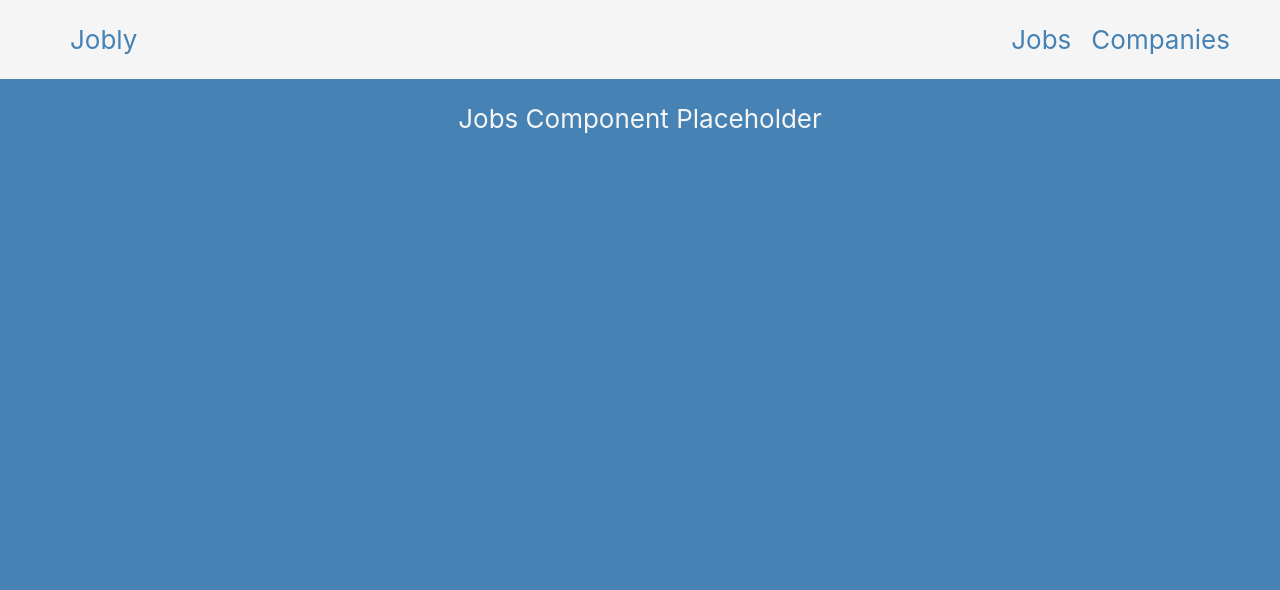
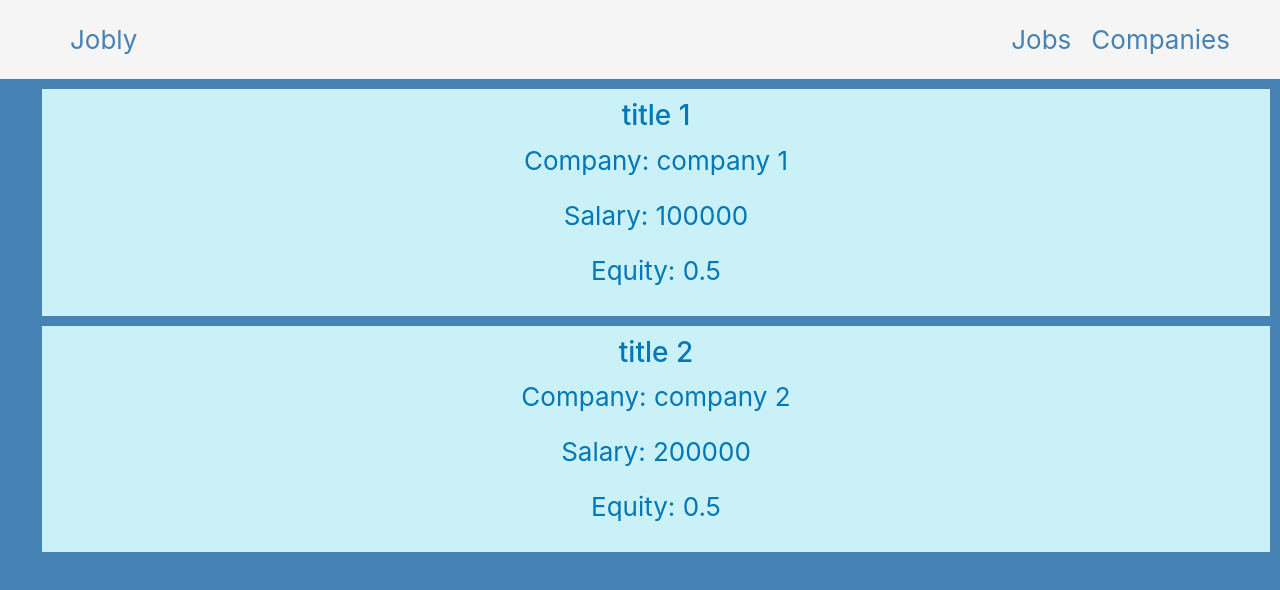
Before and after one commit to StrawberryShortyCake/react-jobly, a React (Vite) app in the folder react-jobly/: page /jobs in a window 1280 px wide. Shown: the top 590 px of the page. Built offline with nearby package versions, Linux system fonts and the light colour scheme.

Commit message:
Updated the skeleton

```diff
--- a/react-jobly/src/Companies.jsx
+++ /dev/null
@@ -1,12 +0,0 @@
-/**
- * Purpose: renders a list of companies
- *
- * Props: none
- * States: companies
- *
- * App > RoutesList > Companies
- */
-function Companies() {
-  return <div className="Companies">Companiess Component Placeholder</div>;
-}
-export default Companies;
--- /dev/null
+++ b/react-jobly/src/CompanyCard.css
@@ -0,0 +1,5 @@
+.CompanyCard {
+  background-color: gainsboro;
+  color: gray;
+  padding: 10px;
+}
--- /dev/null
+++ b/react-jobly/src/CompanyCard.jsx
@@ -0,0 +1,18 @@
+import "./CompanyCard.css";
+/**
+ * Purpose: renders a single company
+ *
+ * Props: { handle, name, description, numEmployees, logoUrl }
+ * States: none
+ *
+ *  CompanyList > CompanyCard
+ */
+function CompanyCard({ companyData }) {
+  return (
+    <div className="CompanyCard">
+      <h2>{companyData.name}</h2>
+      <p>{companyData.description}</p>
+    </div>
+  );
+}
+export default CompanyCard;
--- /dev/null
+++ b/react-jobly/src/CompanyDetails.jsx
@@ -0,0 +1,35 @@
+import JobCard from "./JobCard";
+const defaultJobs = [
+  {
+    title: "title 1",
+    salary: 100000,
+    equity: "0.5",
+    name: "company 1",
+  },
+  {
+    title: "title 2",
+    salary: 200000,
+    equity: "0.5",
+    name: "company 1",
+  },
+];
+
+/**
+ * Purpose: renders a list of companies
+ *
+ * Props: none
+ * States: companyData
+ *
+ * App > RoutesList > CompanyDetails
+ */
+function CompanyDetails() {
+  const jobs = defaultJobs;
+  return (
+    <ul>
+      {jobs.map((job) => (
+        <JobCard title={job.title} salary={job.salary} equity={job.equity} />
+      ))}
+    </ul>
+  );
+}
+export default CompanyDetails;
--- /dev/null
+++ b/react-jobly/src/CompanyList.jsx
@@ -0,0 +1,43 @@
+import CompanyDetails from "./CompanyDetails";
+import Company from "./CompanyCard";
+
+const defaultCompanies = [
+  {
+    handle: "handle 1",
+    name: "name1",
+    numEmployees: 10,
+    description: "description 1",
+    logoUrl: "",
+  },
+  {
+    handle: "handle 2",
+    name: "name 2",
+    numEmployees: 20,
+    description: "description 2",
+    logoUrl: "",
+  },
+];
+
+/**
+ * Purpose: renders a list of companies
+ *
+ * Props: none
+ * States: companies
+ *
+ * App > RoutesList > Companies
+ */
+
+function CompanyList() {
+  const companies = defaultCompanies;
+
+  return (
+    <ul>
+      {companies.map((company) => (
+        <li className="Companies" key={company.handle}>
+          <Company companyData={company} />
+        </li>
+      ))}
+    </ul>
+  );
+}
+export default CompanyList;
--- a/react-jobly/src/CompayDetails.jsx
+++ /dev/null
@@ -1,14 +0,0 @@
-/**
- * Purpose: renders a list of companies
- *
- * Props: none
- * States: companyData
- *
- * App > RoutesList > CompanyDetails
- */
-function CompanyDetails() {
-  return (
-    <div className="CompanyDetails">CompanyDetails Component Placeholder</div>
-  );
-}
-export default CompanyDetails;
--- /dev/null
+++ b/react-jobly/src/JobCard.css
@@ -0,0 +1,6 @@
+.JobCard {
+  background-color: #caf0f8;
+  color: #0077b6;
+  padding: 10px;
+  margin: 10px;
+}
--- /dev/null
+++ b/react-jobly/src/JobCard.jsx
@@ -0,0 +1,21 @@
+import "./JobCard.css";
+
+/**
+ * Purpose: renders a single company
+ *
+ * Props: title, salary, equity, name
+ * States: none
+ *
+ *  JobList > JobCard
+ */
+function JobCard({ title, salary, equity, name }) {
+  return (
+    <div className="JobCard">
+      <h3>{title}</h3>
+      {name !== undefined ? <p>Company: {name}</p> : ""}
+      <p>Salary: {salary}</p>
+      <p>Equity: {equity}</p>
+    </div>
+  );
+}
+export default JobCard;
--- /dev/null
+++ b/react-jobly/src/JobList.jsx
@@ -0,0 +1,42 @@
+import "./JobList.css";
+import JobCard from "./JobCard.jsx";
+
+const defaultJobs = [
+  {
+    title: "title 1",
+    salary: 100000,
+    equity: "0.5",
+    name: "company 1",
+  },
+  {
+    title: "title 2",
+    salary: 200000,
+    equity: "0.5",
+    name: "company 2",
+  },
+];
+
+/**
+ * Purpose: renders a list of jobs
+ *
+ * Props: none
+ * States: jobs
+ *
+ *  App > RoutesList > Jobs
+ */
+function JobList() {
+  const jobs = defaultJobs;
+  return (
+    <ul>
+      {jobs.map((job) => (
+        <JobCard
+          title={job.title}
+          salary={job.salary}
+          equity={job.equity}
+          name={job.name}
+        />
+      ))}
+    </ul>
+  );
+}
+export default JobList;
--- a/react-jobly/src/Jobs.jsx
+++ /dev/null
@@ -1,13 +0,0 @@
-import "./Jobs.css";
-/**
- * Purpose: renders a list of jobs
- *
- * Props: none
- * States: jobs
- *
- *  App > RoutesList > Jobs
- */
-function Jobs() {
-  return <div className="Jobs">Jobs Component Placeholder</div>;
-}
-export default Jobs;
--- a/react-jobly/src/RoutesList.jsx
+++ b/react-jobly/src/RoutesList.jsx
@@ -1,8 +1,8 @@
 import { Route, Routes, Navigate } from "react-router-dom";
-import Jobs from "./Jobs";
-import Companies from "./Companies";
+import JobList from "./JobList";
+import Companies from "./CompanyList";
 import Home from "./Home";
-import CompanyDetails from "./CompayDetails";
+import CompanyDetails from "./CompanyDetails";
 
 /**
  * Purpose: route to different components based on Nav links
@@ -16,7 +16,7 @@ function RoutesList() {
   return (
     <Routes>
       <Route path="/" element={<Home />} />
-      <Route path="/jobs" element={<Jobs />} />
+      <Route path="/jobs" element={<JobList />} />
       <Route path="/companies" element={<Companies />} />
       <Route path="/companies/:handle" element={<CompanyDetails />} />
       <Route path="*" element={<Navigate to="/" />} />
```
Also changed, not shown: react-jobly/src/JobList.css (renamed from react-jobly/src/Jobs.css).
